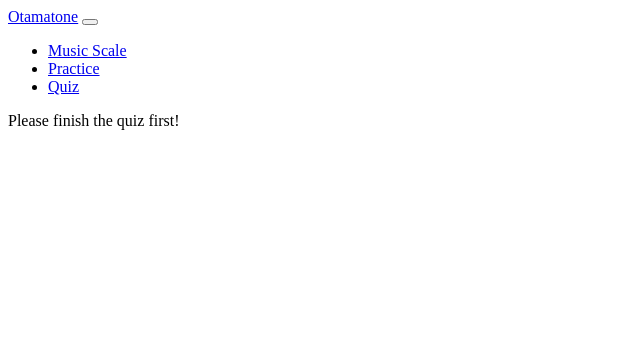
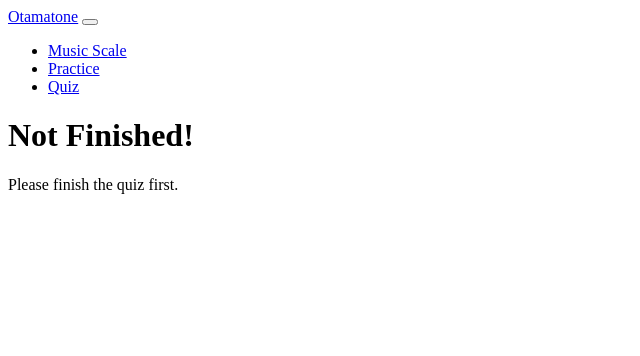
Before and after one commit to Zehua-Chen/coms4170-ui-project, a Flask app: page /quiz/finish in a window 1280 px wide. Shown: the top 356 px of the page, without its empty margins (0-640 px from the left). Run offline with Flask 2, Linux system fonts and the light colour scheme; some libraries are stand-ins or nearby versions.

Commit message:
[feat] Add Styles to Not Finished

```diff
--- a/templates/not-finish.html
+++ b/templates/not-finish.html
@@ -18,9 +18,15 @@
 
 {% block content %}
 <div class="container">
+  <div class="row mt-5">
+    <div class="col text-center">
+      <h1>Not Finished!</h1>
+    </div>
+  </div>
+
   <div class="row">
-    <div class="col">
-      Please finish the quiz first!
+    <div class="col text-center">
+      Please finish the quiz first.
     </div>
   </div>
 </div>
```
